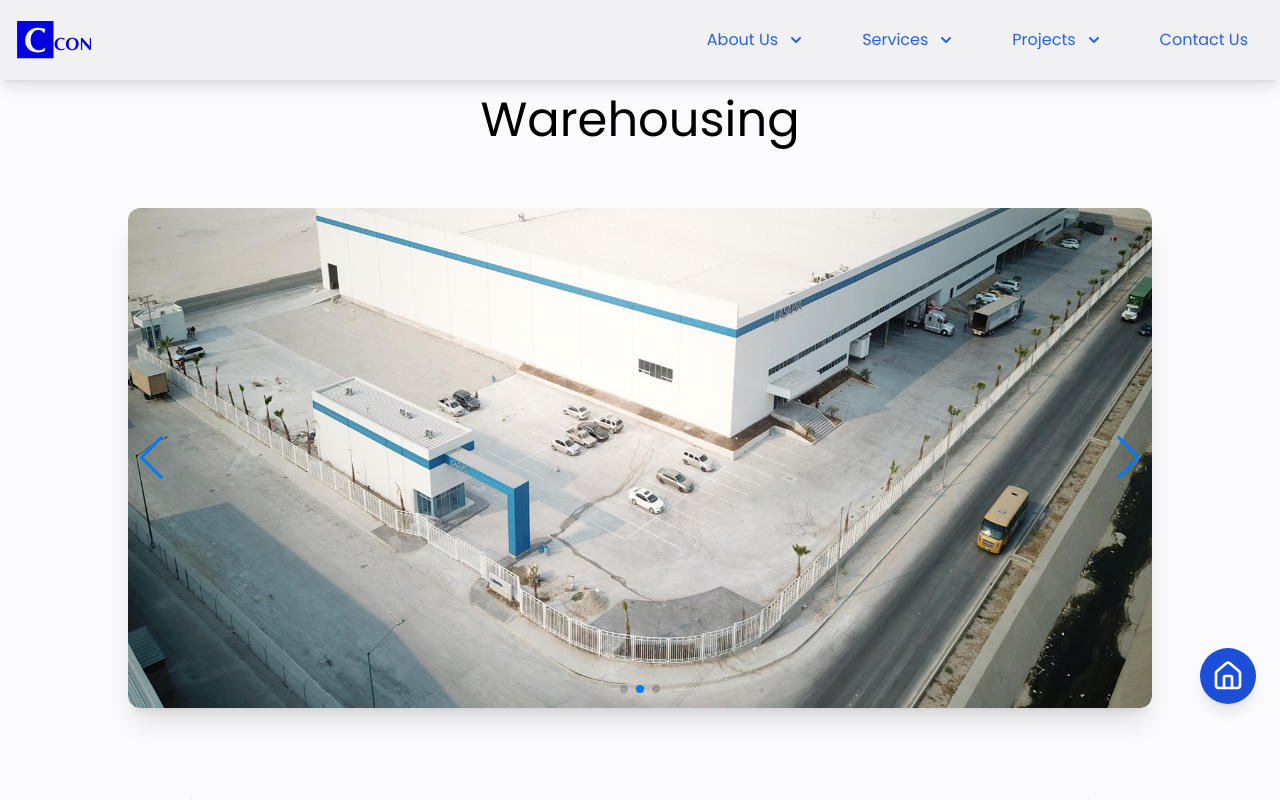
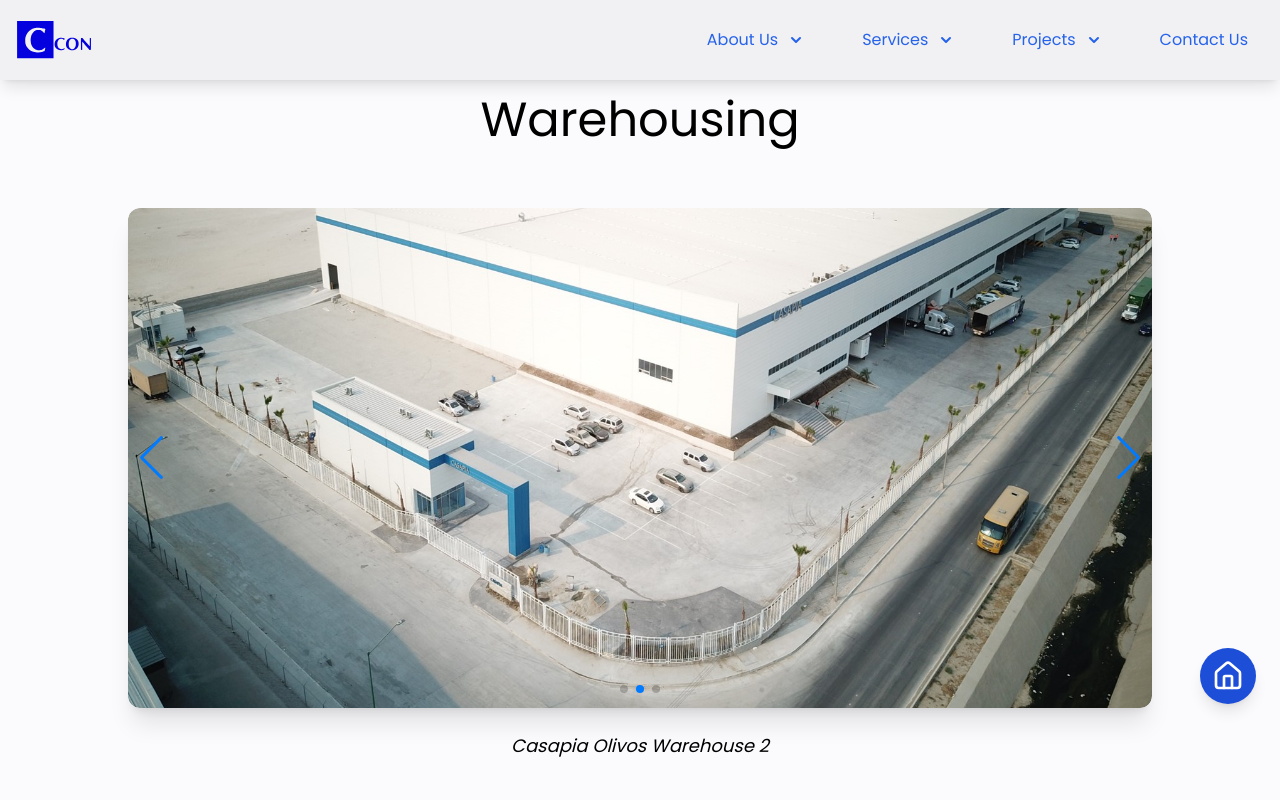
Before and after one commit to EnriqueFlores28/deploy_test, a Next.js app: page /services/warehousing in a window 1280 px wide. Shown: the top 800 px of the page. Built offline with nearby package versions, Linux system fonts and the light colour scheme.

Commit message:
Caption Improve

```diff
--- a/src/app/about/history/timeline/page.tsx
+++ b/src/app/about/history/timeline/page.tsx
@@ -40,7 +40,11 @@ const Timeline: React.FC = () => {
   let globalIndex = 0; // Contador global para alternar correctamente
 
   return (
-    <div className="relative w-full min-h-screen flex flex-col items-center py-12 px-4 sm:px-6 pt-16 text-black bg-gradient-to-b from-blue-950 via-gray-800 to-gray-500">
+    <div className="relative w-full min-h-screen flex flex-col items-center py-12 px-4 sm:px-6 pt-16 text-black"
+      style={{
+        background: "radial-gradient(circle at bottom left,rgb(28, 70, 93),rgb(72, 79, 116),rgb(22, 43, 85))"
+      }}
+    >
       {/* Title and description */}
       <div className="relative z-10 w-full py-10 flex flex-col items-center">
         <div className="text-center max-w-3xl mb-10">
--- a/src/app/projects/gallery/page.tsx
+++ b/src/app/projects/gallery/page.tsx
@@ -6,7 +6,7 @@ import Image from 'next/image';
 import { motion, AnimatePresence } from 'framer-motion';
 import { X, ChevronLeft, ChevronRight } from 'lucide-react';
 
-const images = Array.from({ length: 30 }, (_, i) => `/final/Slide${i + 1}.JPG`);
+const images = Array.from({ length: 31 }, (_, i) => `/final/Slide${i + 1}.JPG`);
 
 export default function Gallery() {
   return (
@@ -57,7 +57,7 @@ const GalleryContent = () => {
 
   return (
     <div className="w-full min-h-screen flex flex-col bg-secondary px-6 sm:px-10 md:px-16 lg:px-24 pb-20">
-      <h2 className="text-3xl text-center mt-24 text-black">25 years on our construction history</h2>
+      <h2 className="italic text-3xl text-center mt-24 text-black">25 years on our construction history</h2>
       <div className="flex-grow text-black grid grid-cols-1 mt-8 sm:grid-cols-2 md:grid-cols-3 lg:grid-cols-4 gap-6 w-full">
         {images.map((src, index) => (
           <motion.div key={index} whileHover={{ scale: 1.05 }} className="w-full h-full">
--- a/src/app/services/construction/page.tsx
+++ b/src/app/services/construction/page.tsx
@@ -3,10 +3,10 @@
 import React from "react";
 import Carousel from "@/components/ui/carousel";
 
-const images = [
-  "/construction/imgconst1.jpg",
-  "/construction/imgconst2.jpg",
-  "/construction/imgconst3.jpg"
+const slides = [
+  { src: "/construction/imgconst1.jpg", caption: "Sample Text 1" },
+  { src: "/construction/imgconst2.jpg", caption: "Sample Text 2" },
+  { src: "/construction/imgconst3.jpg", caption: "Sample Text 3" }
 ];
 
 const Construction = () => {
@@ -16,8 +16,8 @@ const Construction = () => {
       <h1 className="text-5xl mb-6 text-black">Construction</h1>
 
       {/* Carousel Section */}
-      <div className="mb-10">
-        <Carousel images={images} />
+      <div>
+        <Carousel slides={slides} />
       </div>
 
       {/* Description Section */}
--- a/src/app/services/market/page.tsx
+++ b/src/app/services/market/page.tsx
@@ -3,10 +3,10 @@
 import React from "react";
 import Carousel from "@/components/ui/carousel";
 
-const images = [
-  "/market/market1.jpg",
-  "/market/market2.jpg",
-  "/market/market3.jpg"
+const slides = [
+  { src: "/market/market1.jpg", caption: "Sample Text 1" },
+  { src: "/market/market2.jpg", caption: "Sample Text 2" },
+  { src: "/market/market3.jpg", caption: "Sample Text 3" }
 ];
 
 const Market = () => {
@@ -16,8 +16,8 @@ const Market = () => {
       <h1 className="text-5xl mb-6 text-black">Market</h1>
 
       {/* Carousel Section */}
-      <div className="mb-10">
-        <Carousel images={images} />
+      <div>
+        <Carousel slides={slides} />
       </div>
 
       {/* Description Section */}
--- a/src/app/services/warehousing/page.tsx
+++ b/src/app/services/warehousing/page.tsx
@@ -3,10 +3,10 @@
 import React from "react";
 import Carousel from "@/components/ui/carousel";
 
-const images = [
-  "/final/Slide16.JPG",
-  "/final/Slide20.JPG",
-  "/final/Slide31.JPG"
+const slides = [
+  { src: "/final/Slide16.JPG", caption: "Casapia Warehouse 1" },
+  { src: "/final/Slide20.JPG", caption: "Casapia Olivos Warehouse 2" },
+  { src: "/final/Slide31.JPG", caption: "Casapia Warehouse 3" }
 ];
 
 const builds = [
@@ -40,11 +40,11 @@ const Warehousing = () => {
   return (
     <div className="bg-secondary min-h-screen pt-24 py-16 px-6 text-center">
       <h1 className="text-5xl mb-6 text-black">Warehousing</h1>
-      <div className="mb-10">
-        <Carousel images={images} />
+      <div>
+        <Carousel slides={slides} />
       </div>
-      <div className="max-w-4xl mx-auto bg-secondary mb-10 p-8 rounded-xl shadow-md">
-        <p className="text-lg text-gray-600 leading-relaxed">
+      <div className="max-w-4xl mx-auto bg-gray-100 mb-10 p-8 rounded-xl shadow-md">
+        <p className="text-lg text-gray-700 leading-relaxed">
           Our Warehousing division offers industrial storage solutions through the rental of high-quality warehouses. Designed to meet the needs of the manufacturing and logistics sectors, our facilities provide secure, strategic, and flexible spaces that optimize operations and inventory management.
         </p>
       </div>
--- a/src/components/ui/carousel.tsx
+++ b/src/components/ui/carousel.tsx
@@ -1,6 +1,6 @@
 "use client";
 
-import React from "react";
+import React, { useState } from "react";
 import Image from "next/image";
 import { Swiper, SwiperSlide } from "swiper/react";
 import "swiper/css";
@@ -8,20 +8,28 @@ import "swiper/css/navigation";
 import "swiper/css/pagination";
 import { Navigation, Pagination, Autoplay } from "swiper/modules";
 
-const Carousel = ({ images }: { images: string[] }) => {
+interface Slide {
+  src: string;
+  caption: string;
+}
+
+const Carousel = ({ slides }: { slides: Slide[] }) => {
+  const [currentCaption, setCurrentCaption] = useState(slides[0].caption);
+
   return (
-    <div className="bg-secondary py-10">
+    <div className="bg-secondary py-10 flex flex-col items-center">
       <Swiper
         modules={[Navigation, Pagination, Autoplay]}
         navigation
         pagination={{ clickable: true }}
         autoplay={{ delay: 3000, disableOnInteraction: false }}
+        onSlideChange={(swiper) => setCurrentCaption(slides[swiper.activeIndex].caption)}
         className="w-full max-w-5xl h-[500px] rounded-xl shadow-xl overflow-hidden"
       >
-        {images.map((src, index) => (
+        {slides.map((slide, index) => (
           <SwiperSlide key={index}>
             <Image
-              src={src}
+              src={slide.src}
               alt={`Slide ${index + 1}`}
               width={1200}
               height={500}
@@ -30,6 +38,10 @@ const Carousel = ({ images }: { images: string[] }) => {
           </SwiperSlide>
         ))}
       </Swiper>
+      {/* Pie de foto */}
+      <div className="italic mt-4 text-black text-lg bg-secondary px-4 py-2 rounded-md">
+        {currentCaption}
+      </div>
     </div>
   );
 };
```
